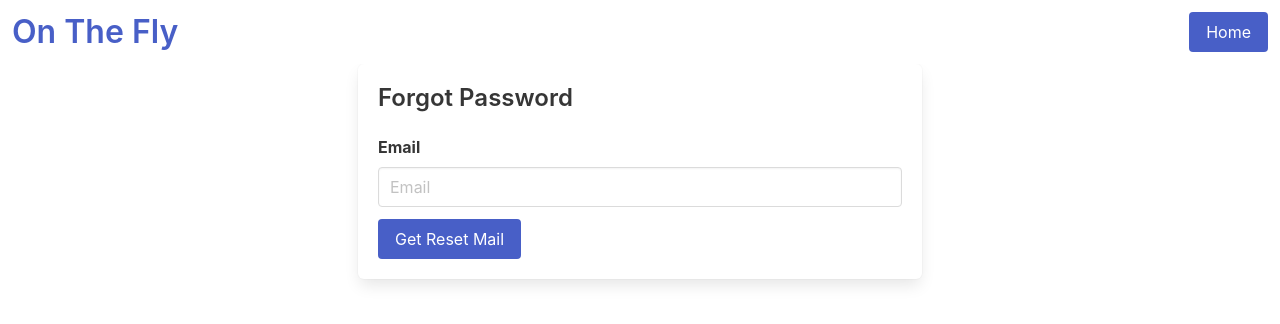
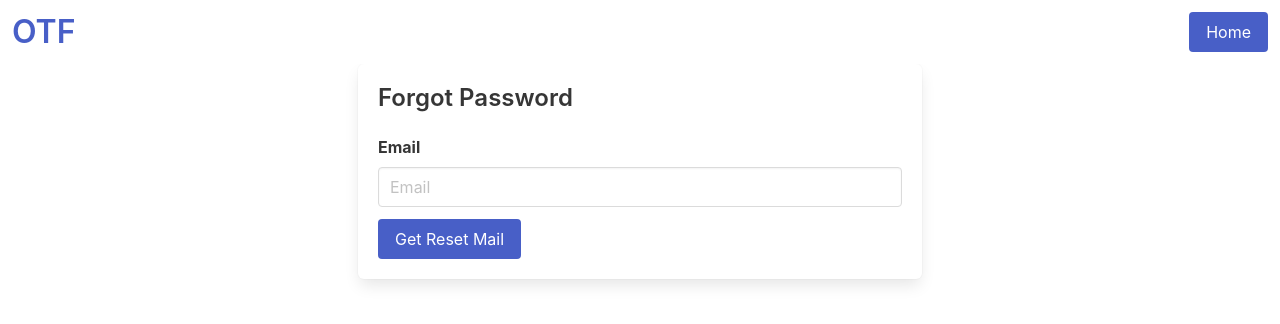
Before and after one commit to Maheshkumar-novice/On-The-Fly, a Flask app: page /auth/forgot_password in a window 1280 px wide. Shown: the top 324 px of the page. Run offline with Flask 3, Linux system fonts and the light colour scheme.

Commit message:
Update logo placeholder to abbreviation

```diff
--- a/application/templates/_common_navbar.html
+++ b/application/templates/_common_navbar.html
@@ -1,6 +1,6 @@
 <header class="navbar">
   <div class="navbar-brand">
-    <a class="title navbar-item" href="{{url_for('home')}}">On The Fly</a>
+    <a class="title navbar-item" href="{{url_for('home')}}">OTF</a>
   </div>
   <div class="navbar-end">
     {% if navbar_type == 'home' %}
```
